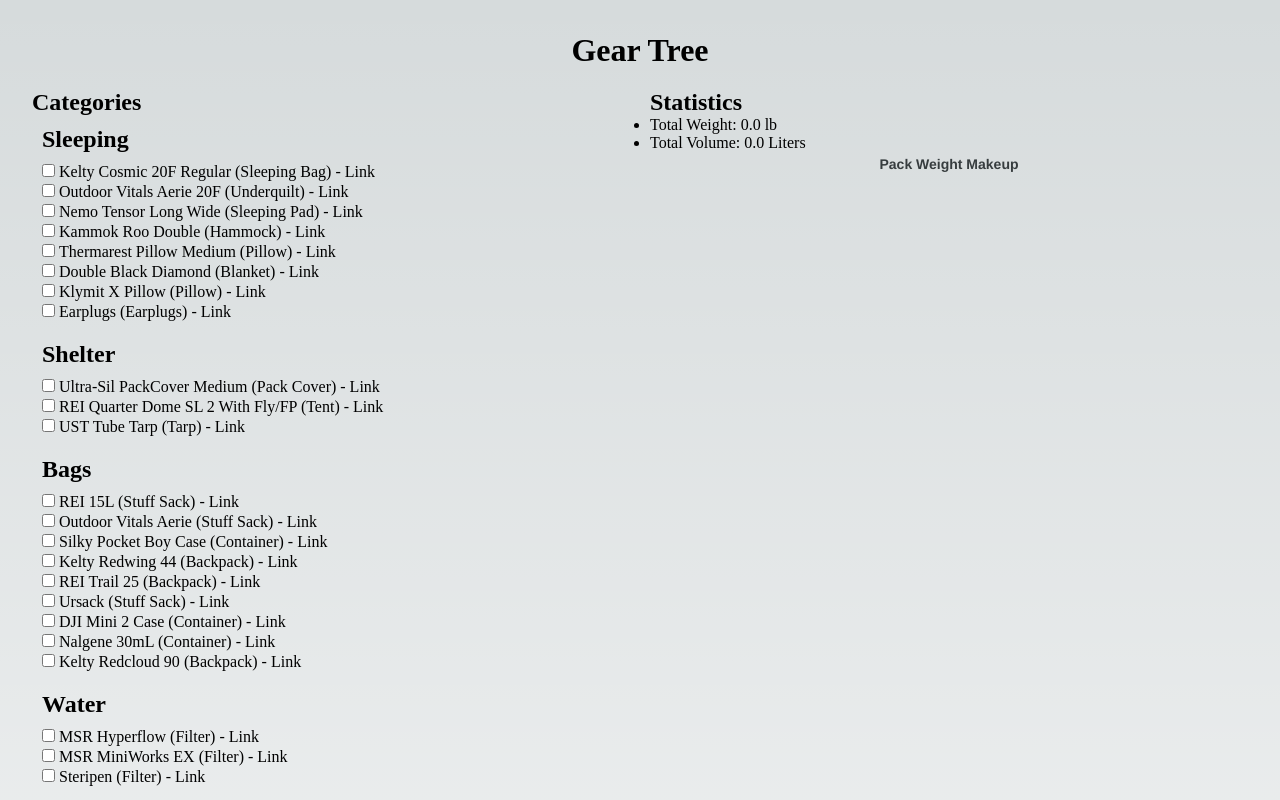
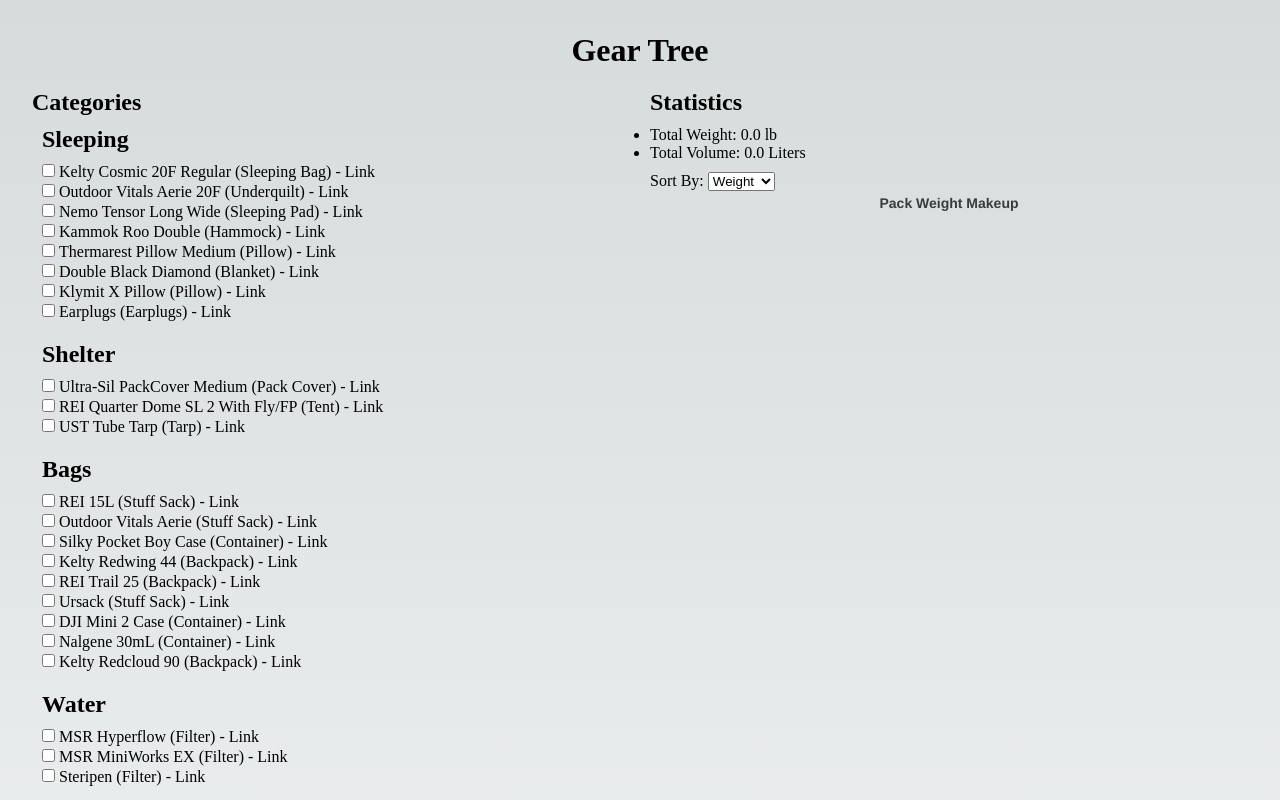
Before and after one commit to judrbug/gear-tree-haanah, a Next.js app: page / in a window 1280 px wide. Shown: the top 800 px of the page. Built offline with nearby package versions, Linux system fonts and the light colour scheme.

Commit message:
Allowing sorting by volume/weight/price

```diff
--- a/components/tree-chart.tsx
+++ b/components/tree-chart.tsx
@@ -1,4 +1,4 @@
-import { useEffect, useState } from "react";
+import { ChangeEventHandler, useCallback, useState } from "react";
 import { ApexOptions } from "apexcharts";
 import Chart from "react-apexcharts";
 import { Category, GearItem } from "../data/types";
@@ -7,22 +7,69 @@
   data: GearItem[];
 }
 
+enum SortKey {
+  Weight = "Weight",
+  Volume = "Volume",
+  Price = "Price",
+}
+
+interface SeriesData {
+  x: string;
+  y: number;
+}
+
+const sieves: Record<SortKey, (item: GearItem) => boolean> = {
+  [SortKey.Weight]: (item) => item.weightOz > 0,
+  [SortKey.Volume]: (item) => item.volumeL > 0,
+  [SortKey.Price]: (item) => item.price > 0,
+};
+
+const transformers: Record<SortKey, (item: GearItem) => SeriesData> = {
+  [SortKey.Weight]: (item) => ({
+    x: item.name,
+    y: Number((item.weightOz / 16).toFixed(2)),
+  }),
+  [SortKey.Volume]: (item) => ({
+    x: item.name,
+    y: Number(item.volumeL.toFixed(2)),
+  }),
+  [SortKey.Price]: (item) => ({
+    x: item.name,
+    y: Number(item.price.toFixed(2)),
+  }),
+};
+
 export default function TreeChart({ data }: TreeChartProps) {
+  const [sortKey, setSortKey] = useState<SortKey>(SortKey.Weight);
+
+  const onSortChange = useCallback<ChangeEventHandler<HTMLSelectElement>>(
+    ({ target }) => {
+      switch (target.value) {
+        case SortKey.Price:
+        case SortKey.Volume:
+        case SortKey.Weight:
+          setSortKey(target.value);
+          break;
+        default:
+          break;
+      }
+    },
+    [setSortKey]
+  );
+
   const series = Object.entries(Category)
     .map(([, category]) => ({
       name: category,
       data: data
         .filter(({ category: itemCategory }) => itemCategory === category)
-        .map((item) => ({
-          x: item.name,
-          y: (item.weightOz / 16).toFixed(2),
-        })),
+        .filter(sieves[sortKey])
+        .map(transformers[sortKey]),
     }))
     .filter(({ data }) => data.length > 0);
 
   const options: ApexOptions = {
     title: {
-      text: "Pack Weight Makeup",
+      text: `Pack ${sortKey} Makeup`,
       align: "center",
     },
     tooltip: {
@@ -31,6 +78,15 @@
   };
 
   return (
+    <div>
+      <label htmlFor="sort-key">
+        Sort By:{" "}
+        <select id="sort-key" value={sortKey} onChange={onSortChange}>
+          {Object.entries(SortKey).map(([value, key]) => (
+            <option value={value}>{key}</option>
+          ))}
+        </select>
+      </label>
       <Chart
         options={options}
         series={series}
@@ -38,5 +94,6 @@
         height="800"
         width="100%"
       />
+    </div>
   );
 }
--- a/styles/Home.module.css
+++ b/styles/Home.module.css
@@ -33,6 +33,7 @@
   display: flex;
   flex-direction: column;
   width: 50%;
+  row-gap: 10px;
 }
 
 .controlsContainer {
```
Lines whose indentation alone changed are shown as unchanged.
